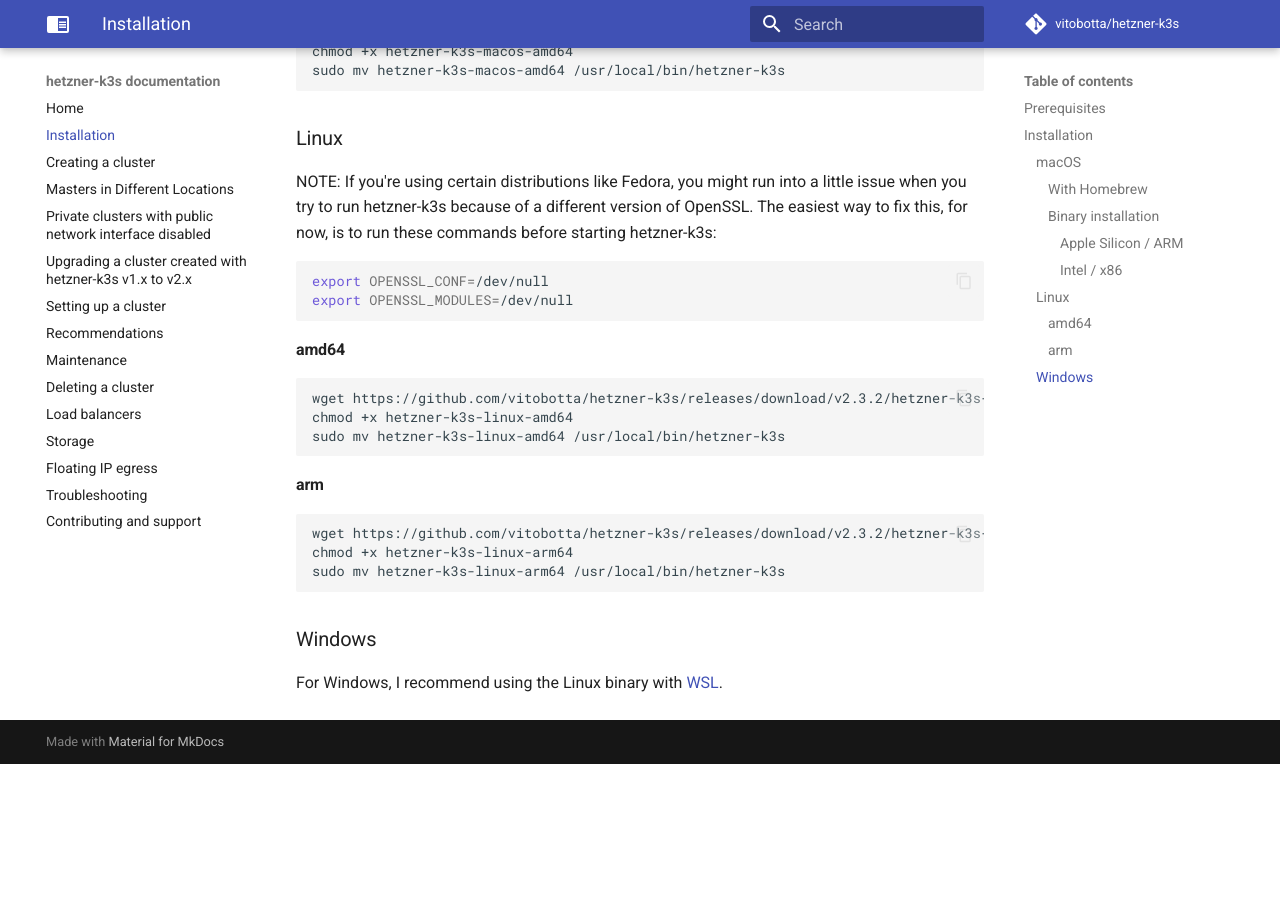
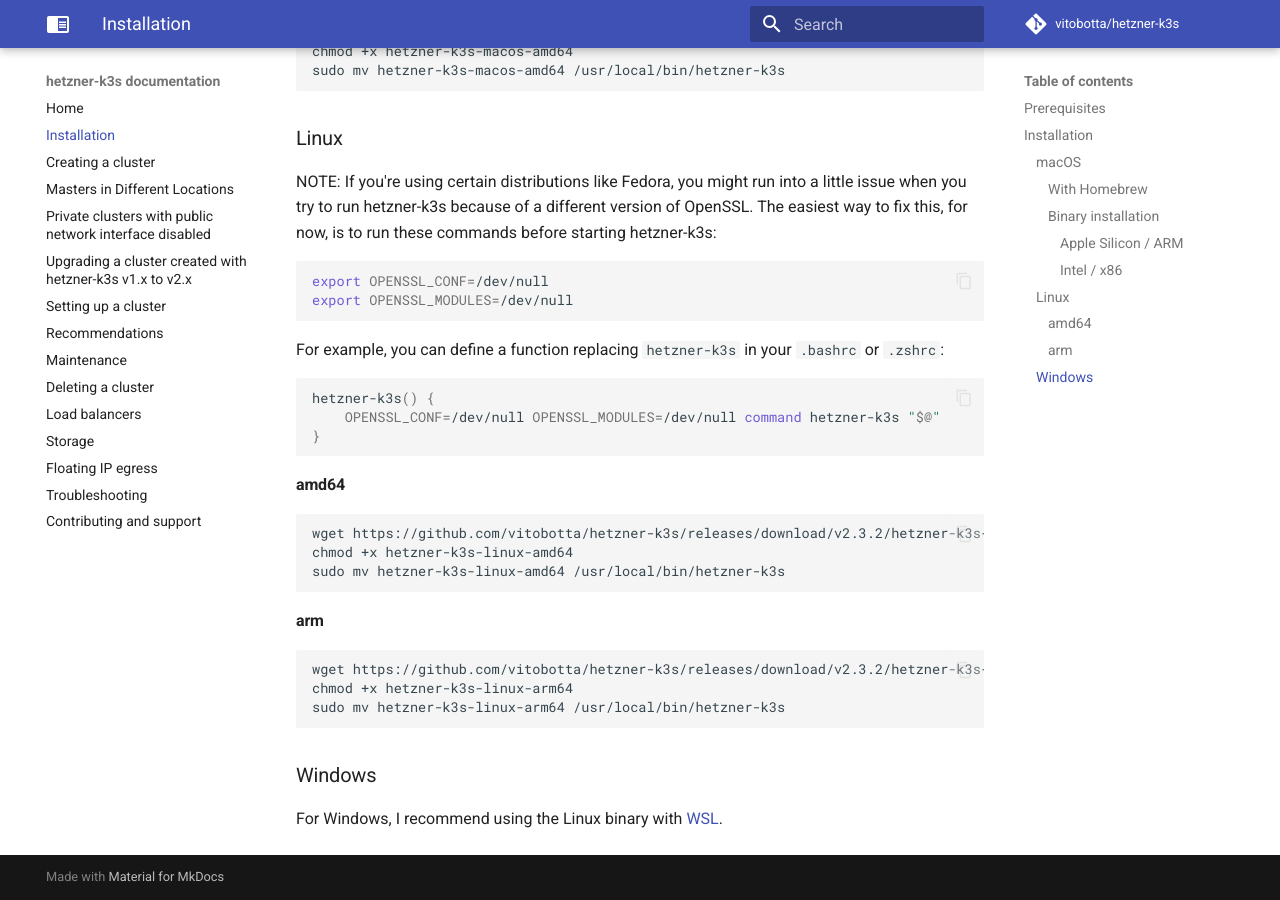
Before and after one commit to vitobotta/hetzner-k3s, an MkDocs documentation site: the page built from docs/Installation.md, in a window 1280 px wide and 900 px high, scrolled down 940 px. Built offline with MkDocs 1.6.1 and Material for MkDocs 9.7.7, drawn with Linux system fonts in a browser that asks for light colours; comment, search, counter and statistics services are not loaded; before the commit the page ends 1704 px from its top, so only the background shows below that.

Commit message:
docs: add Fedora snippet to Installation.md
This commit suggests users to define a function in their .bashrc or .zshrc to set the correct OPENSSL environment variables on Fedora.

````diff
--- a/docs/Installation.md
+++ b/docs/Installation.md
@@ -48,6 +48,14 @@
 export OPENSSL_MODULES=/dev/null
 ```
 
+For example, you can define a function replacing `hetzner-k3s` in your `.bashrc` or `.zshrc`:
+
+```bash
+hetzner-k3s() {
+    OPENSSL_CONF=/dev/null OPENSSL_MODULES=/dev/null command hetzner-k3s "$@"
+}
+```
+
 #### amd64
 ```bash
 wget https://github.com/vitobotta/hetzner-k3s/releases/download/v2.3.2/hetzner-k3s-linux-amd64
````
